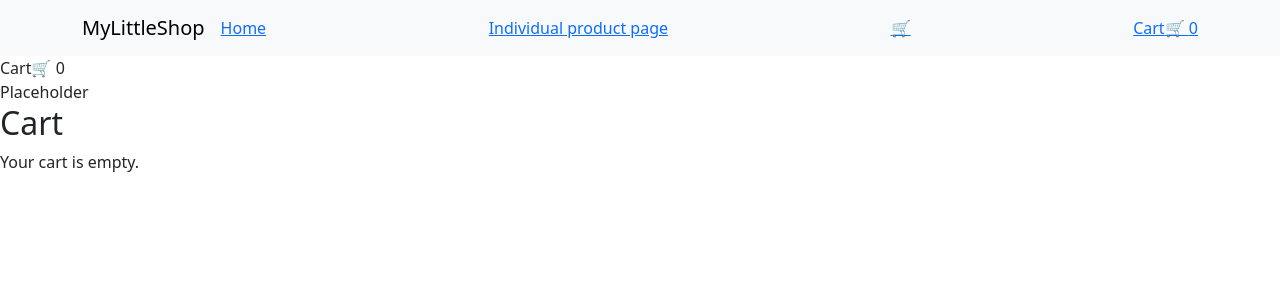
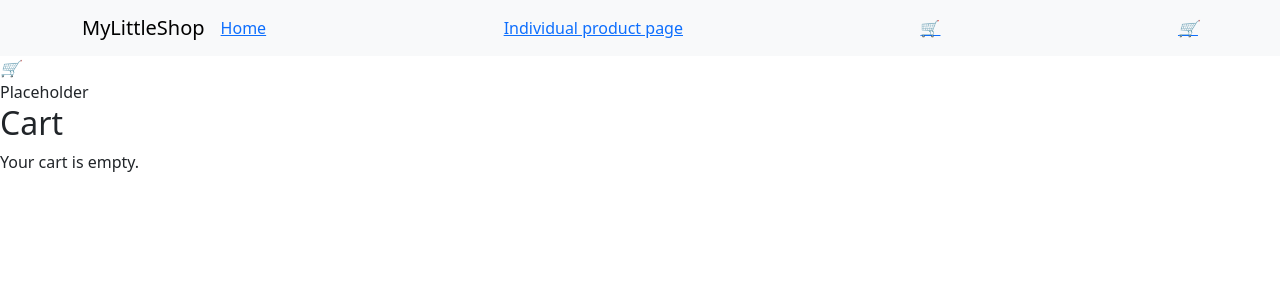
Before and after one commit to OleMartinKeis/Frontend-Frameworks-CA-Ole-Martin-Keiseraas, a React (Create React App) app: page /cart in a window 1280 px wide. Shown: the top 300 px of the page. Built offline with nearby package versions, Linux system fonts and the light colour scheme.

Commit message:
Added numbers to the Cart in navbar

```diff
--- a/src/components/ui/CartIcon.jsx
+++ b/src/components/ui/CartIcon.jsx
@@ -1,11 +1,17 @@
-import React, { useState } from "react";
+import React, { useContext } from "react";
+import { CartContext } from "../../App";
+
 function CartIcon() {
-    const [cartCount, setCartCount] = useState(0);
+    const { cart } = useContext(CartContext);
+
+    const totalQuantity = cart.reduce((total, item) => total + item.quantity, 0);
 
     return (
         <div>
-            <span>Cart</span>
-            <span className="cart-icon">🛒 {cartCount} </span>
+            <i className="bi bi-cart">🛒</i>
+            {totalQuantity > 0 && (
+                <span className="badge bg-secondary">{totalQuantity}</span>
+            )}
         </div>
     )
 }
```
